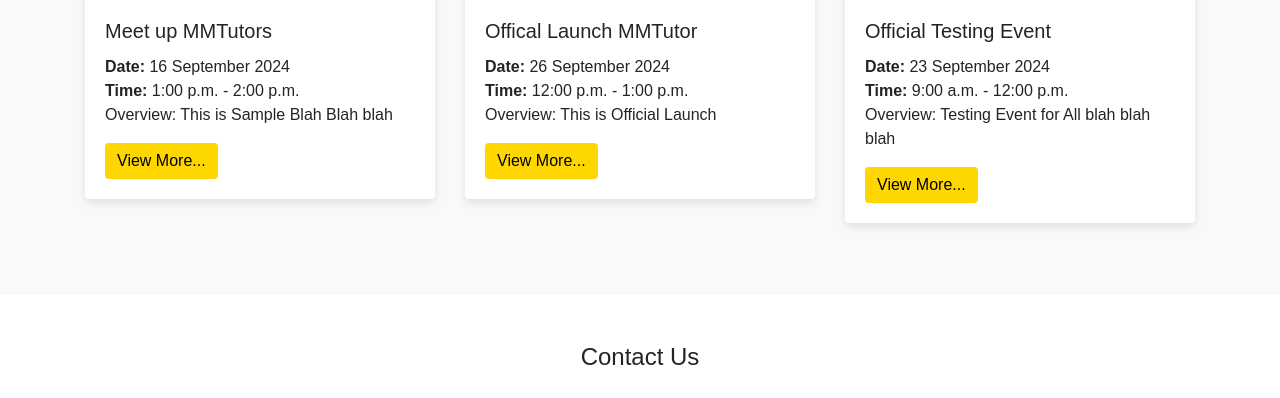
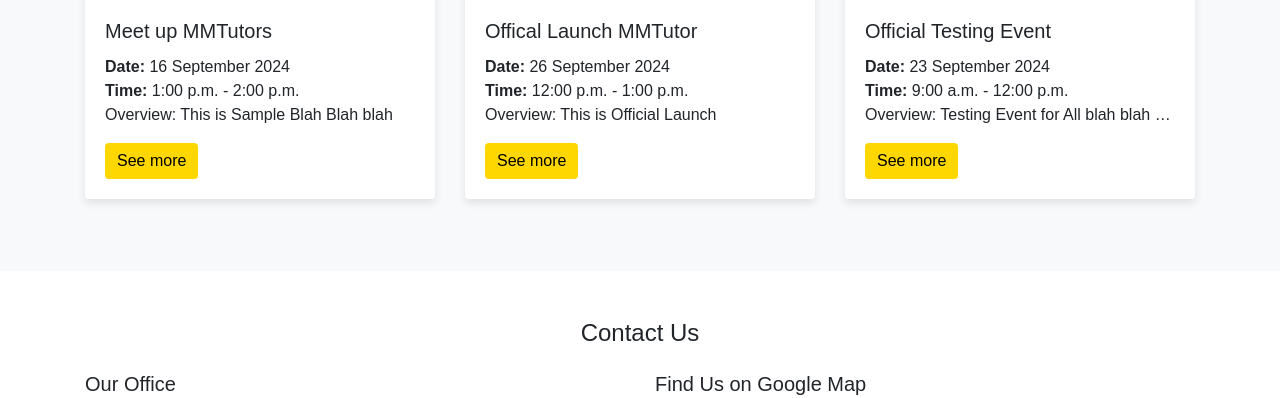
Before and after one commit to pirsondu/mmtutors_website, a Django app: page / in a window 1280 px wide. Shown: the part 3647-4045 px from the top of the page. Run offline with Django 5.2, Linux system fonts and the light colour scheme; data comes from the database, SQL or seed files in the repository; some libraries are stand-ins or nearby versions.

Commit message:
events seee more/less updates

```diff
--- a/website/templates/components/event.html
+++ b/website/templates/components/event.html
@@ -3,12 +3,34 @@
     <img src="{{ event.image.url }}" class="card-img-top" alt="Event 1" />
     <div class="card-body">
       <h5 class="card-title">{{ event.title }}</h5>
-      <p class="card-text">
+
+      <p class="card-text text-truncate overflow-hidden" id="eventText{{ event.id }}" style="max-height: 4.5em;">
         <strong>Date:</strong> {{ event.eventDate|date:"j F Y" }}<br />
         <strong>Time:</strong> {{ event.startTime|time:"g:i a" }} - {{ event.endTime|time:"g:i a" }}<br />
         Overview: {{ event.info }}
       </p>
-      <a href="/tutors/events" class="btn btn-primary">View More...</a>
+
+      <button class="btn btn-primary" onclick="toggleText({{ event.id }})" id="toggleBtn{{ event.id }}">
+        See more
+      </button>
+
+      <!-- <a href="/tutors/events" class="btn btn-primary mt-2">View More...</a> -->
     </div>
   </div>
 </div>
+<script>
+function toggleText(id) {
+  const text = document.getElementById('eventText' + id);
+  const btn = document.getElementById('toggleBtn' + id);
+
+  if (text.classList.contains('text-truncate')) {
+    text.classList.remove('text-truncate');
+    text.style.maxHeight = 'none';
+    btn.textContent = 'See less';
+  } else {
+    text.classList.add('text-truncate');
+    text.style.maxHeight = '4.5em'; // Adjust as needed (e.g., 3 lines)
+    btn.textContent = 'See more';
+  }
+}
+</script>
```
